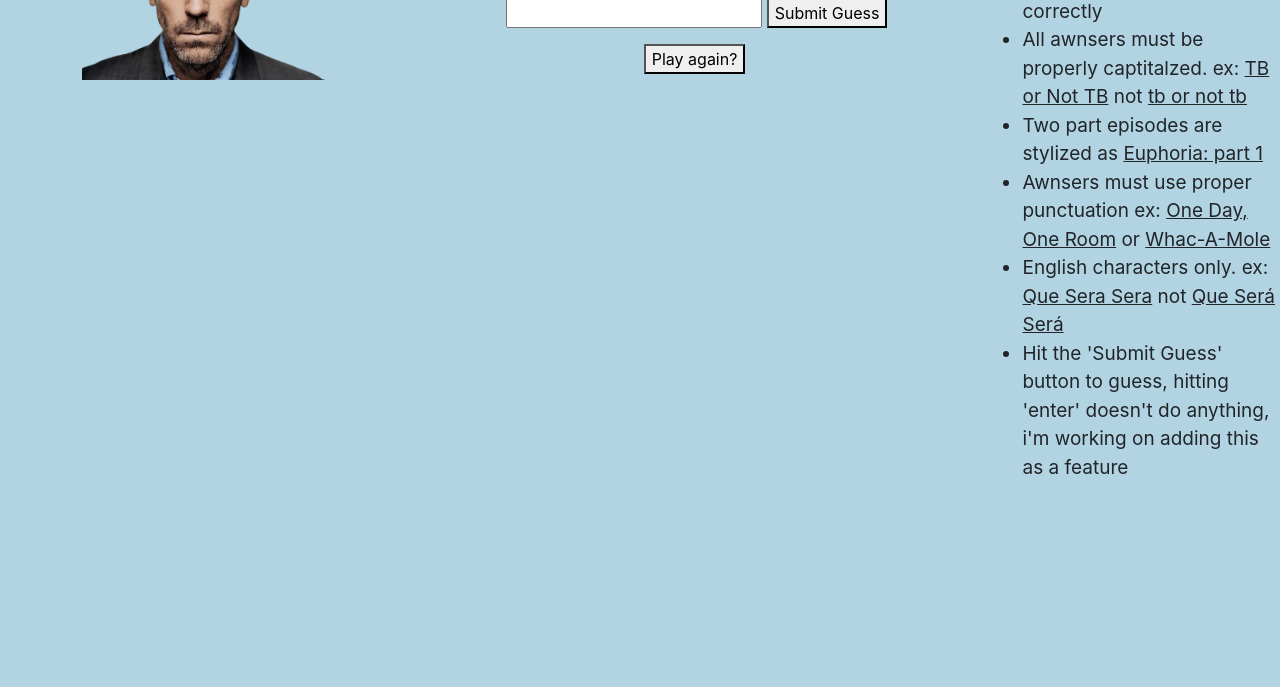
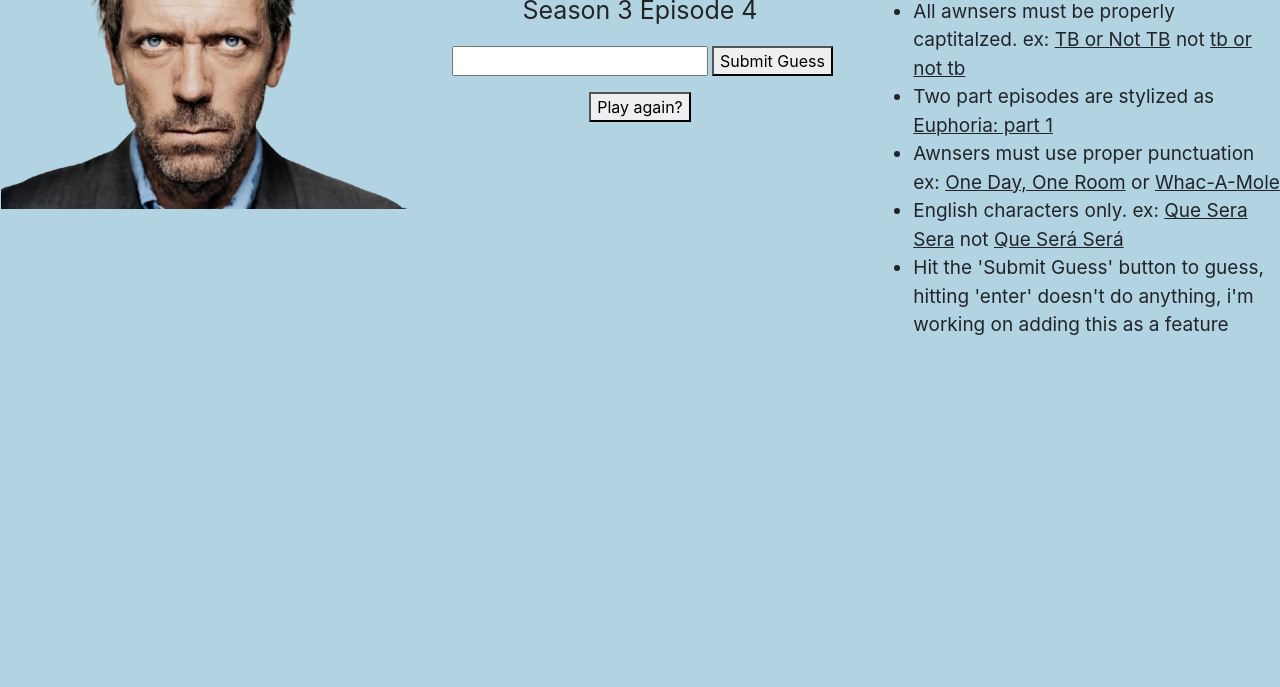
Before and after one commit to Rockydog90210/Port, a plain HTML site: page houseGuessingGame/index.html in a window 1280 px wide. Shown: the part 113-800 px from the top of the page. Drawn offline with nearby package versions, Linux system fonts and the light colour scheme.

Commit message:
Add files via upload

```diff
--- a/houseGuessingGame/index.html
+++ b/houseGuessingGame/index.html
@@ -12,11 +12,11 @@
 		<div class="main" style="margin-top:1px;">
 			<div class="row">
 				<div class="col-12 col-lg-4">
-					<img id="housePNG" src="houseNet.png" style="padding-left:1px; width:60%;">
+					<img id="housePNG" src="houseNet.png" style="padding-left:1px; width:100%;">
 
 				</div>
 
-				<div class="col-12 col-lg-5" style="">
+				<div class="col-12 col-lg-4" style="">
 
 						<h1> House Guessing Game </h1>
 							<!--Episode-->
@@ -36,7 +36,7 @@
 
 				</div>
 
-				<div class="col-12 col-lg-3">
+				<div class="col-12 col-lg-4">
 					<div>
 
 						<h1>	Game Tips </h1>
```
Also changed, not shown: 1 other file.
